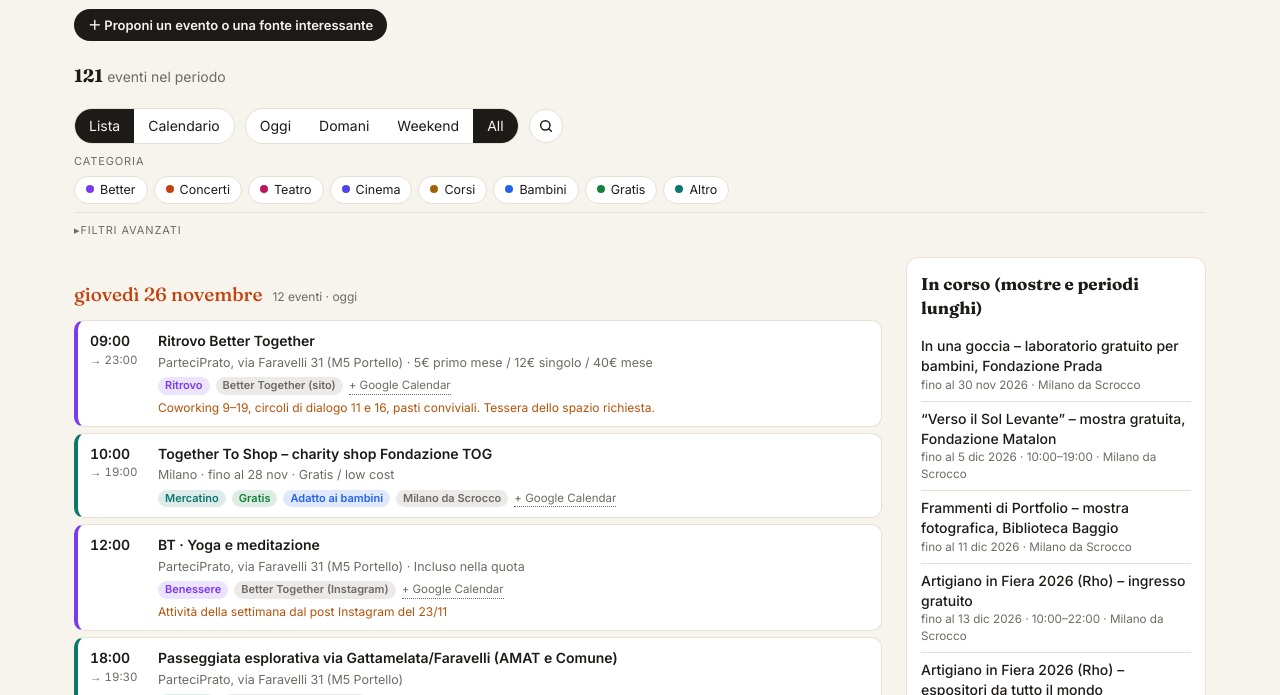
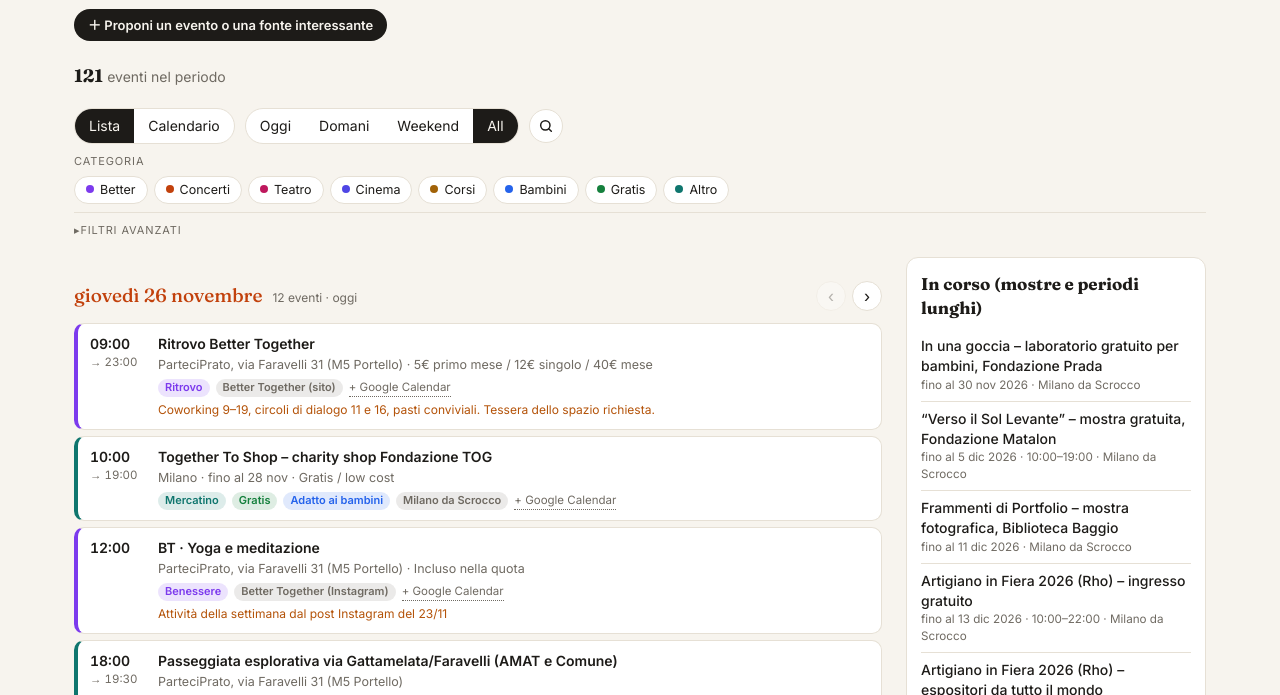
Before and after one commit to sydro82/MilanoMyEvents, a plain HTML site: page index.html in a window 1280 px wide. Shown: the part 105-800 px from the top of the page. Drawn offline with Linux system fonts and the light colour scheme.

Commit message:
Frecce giorno precedente/successivo
Co-Authored-By: Claude Opus 5.5 <noreply@anthropic.com>
Claude-Session: https://claude.ai/code/session_013sMg5bGnjPrRX4Zg3syRFq

```diff
--- a/index.html
+++ b/index.html
@@ -57,6 +57,10 @@ input[type=search]{flex:1;min-width:180px;border:1px solid var(--line);backgroun
 .day{margin:18px 0 6px;font-family:Fraunces,serif;font-size:19px;display:flex;align-items:baseline;gap:10px;position:sticky;top:0;background:var(--bg);padding:6px 0;z-index:2}
 .day small{font-family:Inter;font-size:12px;color:var(--muted)}
 .day.today{color:var(--c-concerti)}
+.anchor{height:0;scroll-margin-top:0}
+.dnav{margin-left:auto;display:flex;gap:6px}
+.dnav button{width:30px;height:30px;border-radius:999px;border:1px solid var(--line);background:var(--card);color:var(--ink);font-size:18px;line-height:1;cursor:pointer;display:inline-flex;align-items:center;justify-content:center}
+.dnav button:disabled{opacity:.3;cursor:default}
 .ev{display:grid;grid-template-columns:58px 1fr;gap:10px;background:var(--card);border:1px solid var(--line);border-left:4px solid var(--g);border-radius:10px;padding:10px 12px;margin:6px 0}
 .ev .t{font-weight:600;font-variant-numeric:tabular-nums}
 .ev .t small{display:block;font-weight:400;color:var(--muted);font-size:11.5px}
@@ -210,7 +214,7 @@ function renderAgenda(short){
   const [from,to]=rangeBounds(); const days=occurrences(short,from,to);
   const keys=Object.keys(days).sort();
   if(!keys.length) return `<div class="empty">Nessun evento con questi filtri.</div>`;
-  return keys.map(k=>`<div class="day${k===today?" today":""}">${fmtD(k,{weekday:"long",day:"numeric",month:"long"})}<small>${days[k].length} eventi${k===today?" · oggi":""}</small></div>`+days[k].map(evCard).join("")).join("");
+  return keys.map((k,i)=>`<div class="anchor" id="d-${k}"></div><div class="day${k===today?" today":""}">${fmtD(k,{weekday:"long",day:"numeric",month:"long"})}<small>${days[k].length} eventi${k===today?" · oggi":""}</small><span class="dnav"><button data-go="${keys[i-1]||""}" ${i?"":"disabled"} aria-label="Giorno precedente">‹</button><button data-go="${keys[i+1]||""}" ${i<keys.length-1?"":"disabled"} aria-label="Giorno successivo">›</button></span></div>`+days[k].map(evCard).join("")).join("");
 }
 function renderMonth(short){
   const [y,m]=st.month.split("-").map(Number); const first=new Date(y,m-1,1);
@@ -252,6 +256,7 @@ function showDay(k,ev){
 $("#status").innerHTML = META.sources.map(s=>`<div class="src"><a href="${esc(s.url)}" target="_blank" rel="noopener">${esc(s.name)}</a><span class="${s.cls}">${esc(s.status)}</span></div>`).join("");
 document.querySelectorAll("#view button").forEach(b=>b.onclick=()=>{st.view=b.dataset.v;document.querySelectorAll("#view button").forEach(x=>x.classList.toggle("on",x===b));render();});
 document.querySelectorAll("#range button").forEach(b=>b.onclick=()=>{st.range=b.dataset.r;document.querySelectorAll("#range button").forEach(x=>x.classList.toggle("on",x===b));render();});
+$("#main").addEventListener("click",e=>{const b=e.target.closest("[data-go]");if(!b||!b.dataset.go)return;const a=document.getElementById("d-"+b.dataset.go);if(a)a.scrollIntoView({behavior:"smooth",block:"start"});});
 $("#q").oninput=e=>{st.q=e.target.value.trim();render();};
 $("#qbtn").onclick=()=>{const q=$("#q");const show=q.hidden;q.hidden=!show;$("#qbtn").classList.toggle("on",show);
   if(show){q.focus();}else{q.value="";if(st.q){st.q="";render();}}};
```
